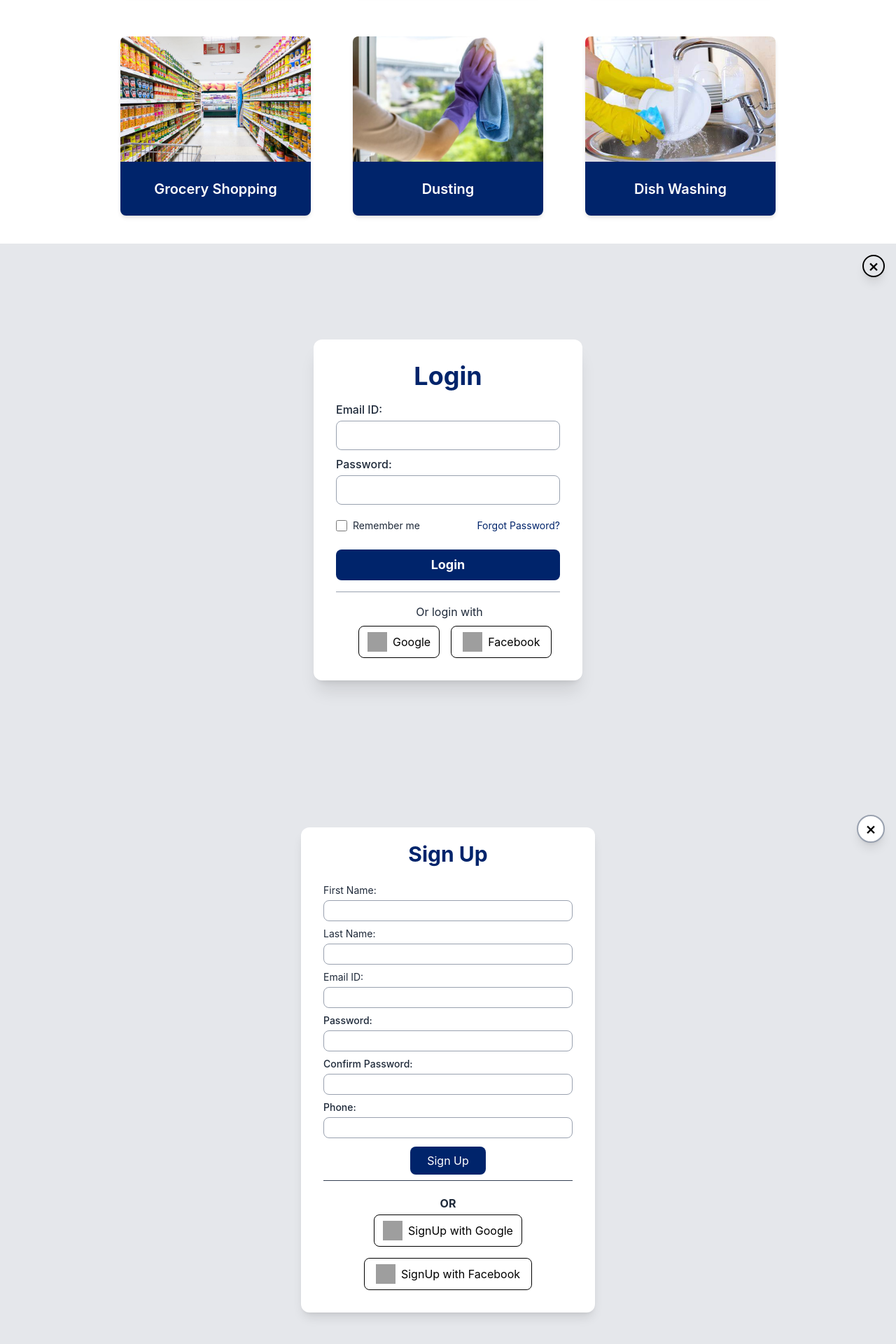
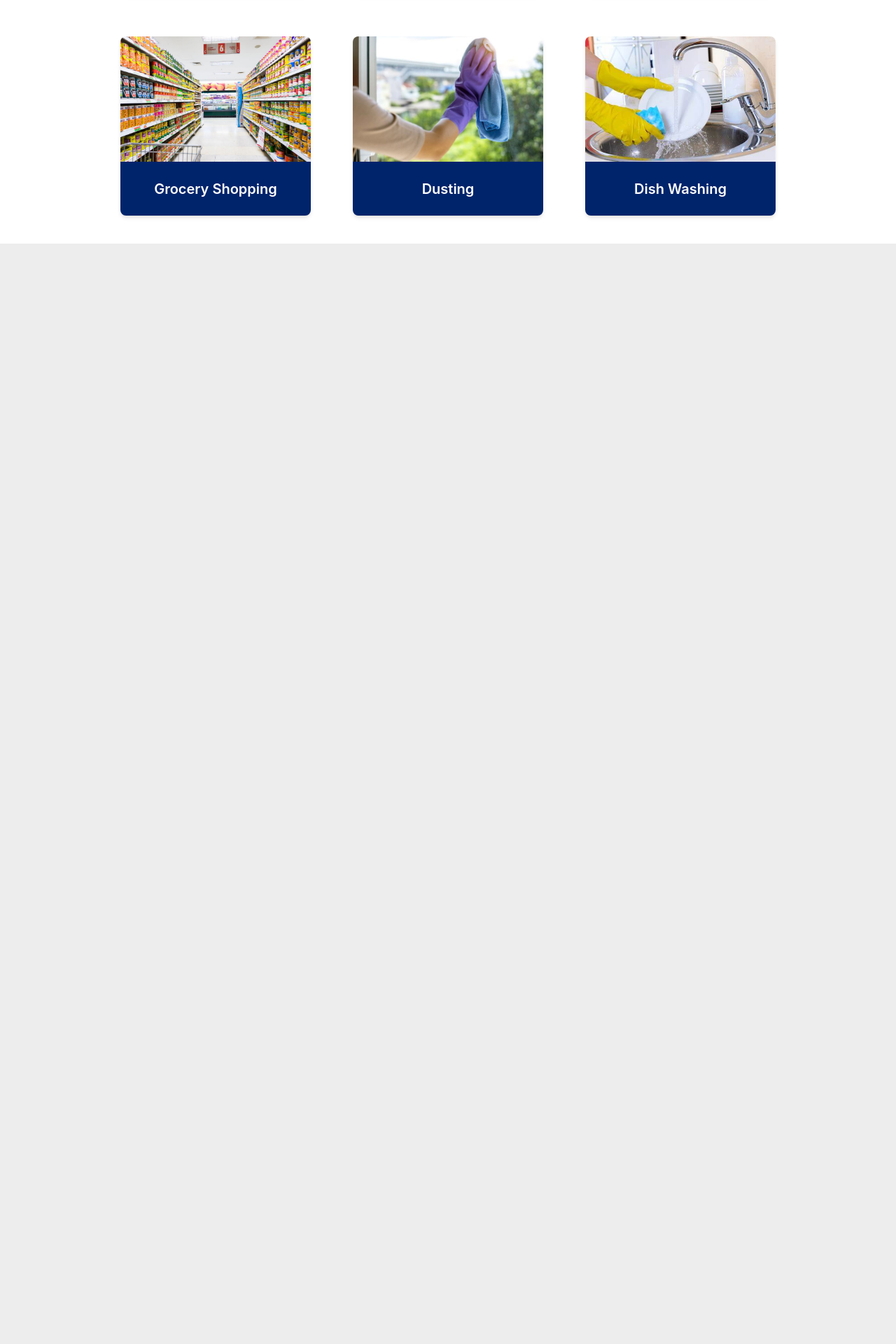
Before and after one commit to utkarsh-12zero9/Homemaid-via-react, a React (Vite) app: page / in a window 1280 px wide. Shown: the part 2404-4324 px from the top of the page at 70% size. After the commit the page ends 2752 px from the top, so only its background shows below. Built offline with nearby package versions, Linux system fonts and the light colour scheme; grey boxes are pictures that could not be loaded.

Commit message:
Remove redundant Login and Sign Up components from App

```diff
--- a/src/App.jsx
+++ b/src/App.jsx
@@ -80,8 +80,7 @@ function App() {
 				</Routes>
 
 			</div>
-			<div><Login/></div>
-			<div><SignUp/></div>
+
 		</>
 	);
 }
```
